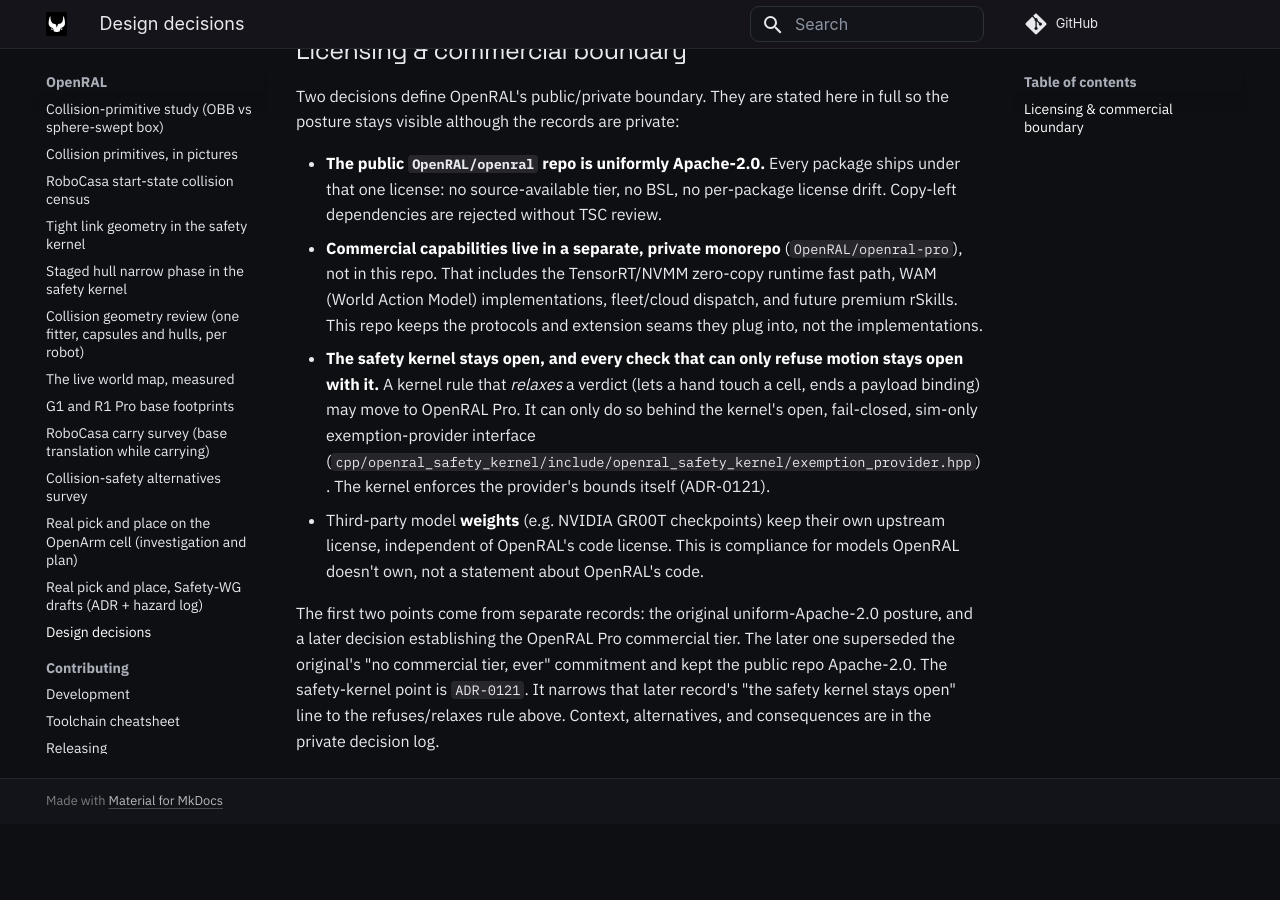
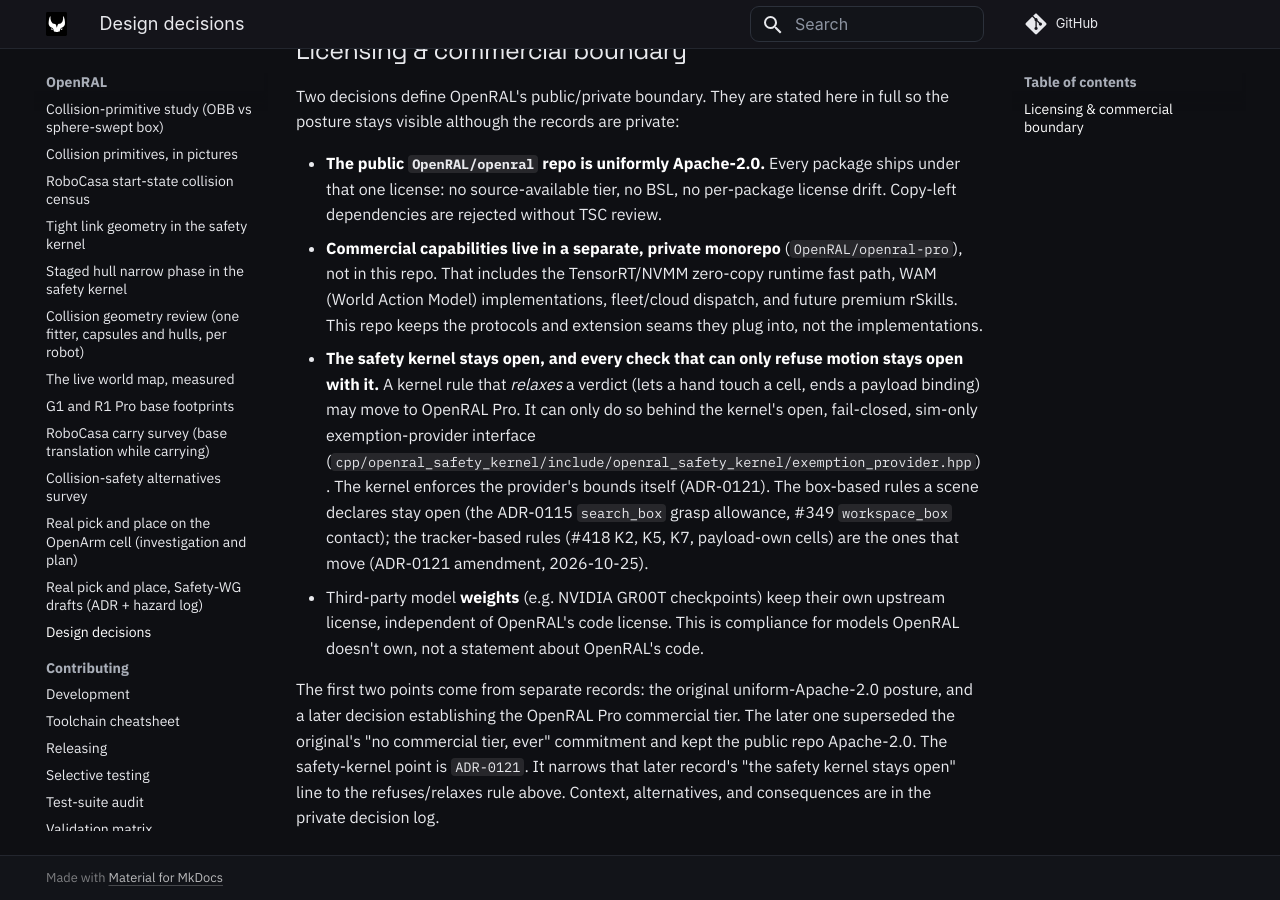
Before and after one commit to OpenRAL/openral, an MkDocs documentation site: the page built from docs/decisions.md, in a window 1280 px wide and 900 px high, scrolled down 746 px. Built offline with MkDocs 1.6.1 and Material for MkDocs 9.7.7, drawn with Linux system fonts in a browser that asks for light colours; comment, search, counter and statistics services are not loaded; before the commit the page ends 1570 px from its top, so only the background shows below that.

Commit message:
docs(safety): the box-based exemptions stay open (ADR-0121 amendment)
The ADR-0115 search_box grasp allowance and #349 workspace_box contact stay in the
open kernel; step 3 removes only the tracker-based rules (K2, K5, K7, the contact
hold, payload/pinch-own cells). A loaded provider still takes #349 over, because K7
narrows it (management#73).

Co-Authored-By: Claude Opus 5.5 <noreply@anthropic.com>
Claude-Session: https://claude.ai/code/session_01UBL88saV6j5XSmjtmJS5Mu
Signed-off-by: Adrian <adrianllopart@gmail.com>

```diff
--- a/docs/decisions.md
+++ b/docs/decisions.md
@@ -52,7 +52,10 @@ in full so the posture stays visible although the records are private:
   It can only do so behind the kernel's open, fail-closed, sim-only
   exemption-provider interface
   (`cpp/openral_safety_kernel/include/openral_safety_kernel/exemption_provider.hpp`).
-  The kernel enforces the provider's bounds itself (ADR-0121).
+  The kernel enforces the provider's bounds itself (ADR-0121). The box-based rules
+  a scene declares stay open (the ADR-0115 `search_box` grasp allowance, #349
+  `workspace_box` contact); the tracker-based rules (#418 K2, K5, K7,
+  payload-own cells) are the ones that move (ADR-0121 amendment, 2026-10-25).
 - Third-party model **weights** (e.g. NVIDIA GR00T checkpoints) keep their
   own upstream license, independent of OpenRAL's code license. This is
   compliance for models OpenRAL doesn't own, not a statement about
```
Also changed, not shown: cpp/openral_safety_kernel/README.md (+6 -1 lines).
